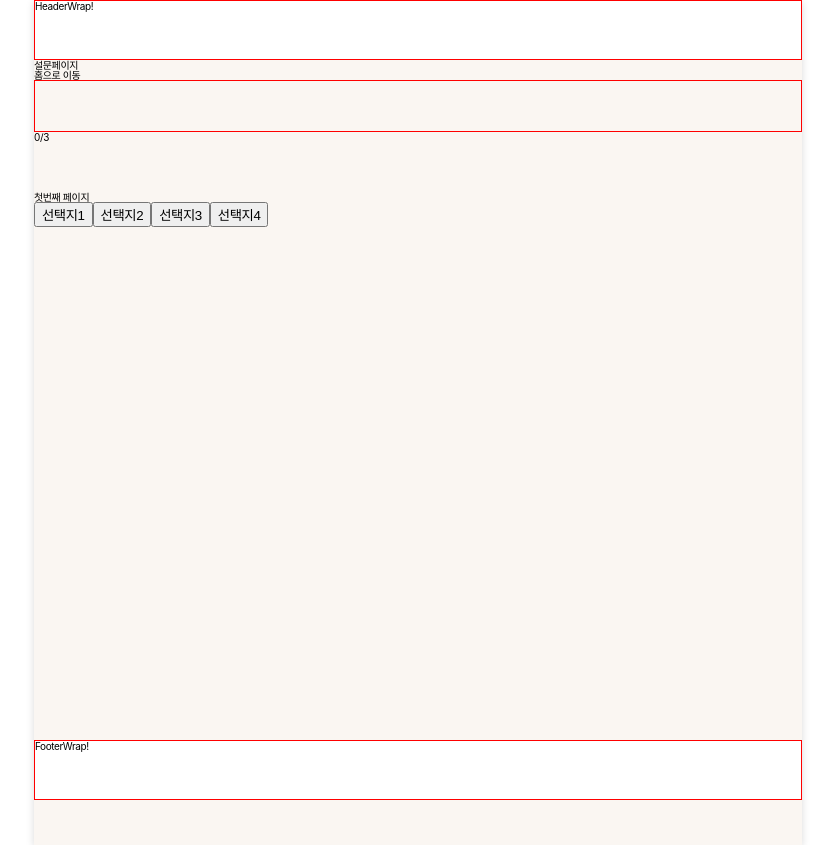
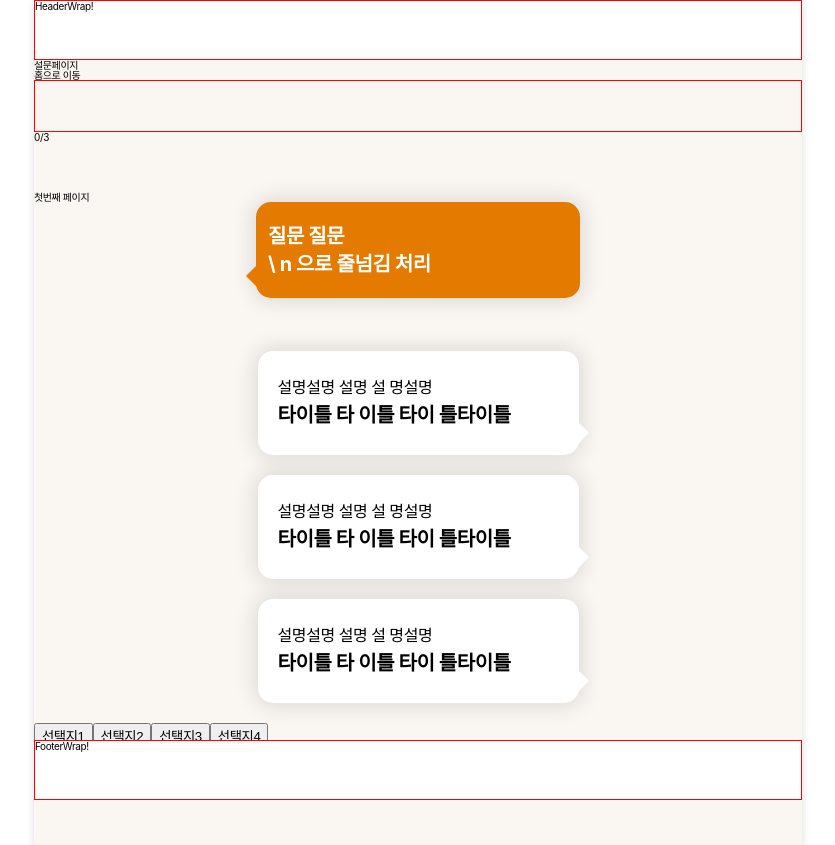
Before and after one commit to jejuEdu/jenfra-web, a Next.js app: page /survey in a window 1280 px wide. Shown: the top 845 px of the page, without its empty margins (222-1057 px from the left). Built offline with nearby package versions, Linux system fonts and the light colour scheme.

Commit message:
feat: add survey items(QuestionBox, AnswerBox)

```diff
--- a/components/carousel/first/index.js
+++ b/components/carousel/first/index.js
@@ -1,9 +1,15 @@
+import AnswerBox from '../../common/AnswerBox';
+import QuestionBox from '../../common/QuestionBox';
 import { Wrapper } from './style';
 
 function First({ next }) {
   return (
     <Wrapper>
       <h1>첫번째 페이지</h1>
+      <QuestionBox question="질문 질문 \n \ n 으로 줄넘김 처리" />
+      <AnswerBox subject="타이틀 타 이틀 타이 틀타이틀" desc="설명설명 설명 설 명설명" />
+      <AnswerBox subject="타이틀 타 이틀 타이 틀타이틀" desc="설명설명 설명 설 명설명" />
+      <AnswerBox subject="타이틀 타 이틀 타이 틀타이틀" desc="설명설명 설명 설 명설명" />
       <button onClick={next}>선택지1</button>
       <button onClick={next}>선택지2</button>
       <button onClick={next}>선택지3</button>
--- /dev/null
+++ b/components/common/AnswerBox/index.js
@@ -0,0 +1,31 @@
+import * as S from './style';
+
+const AnswerBox = ({ img, subject, desc }) => {
+  let subjectValue = subject.split('\\n');
+  let descValue = desc?.split('\\n');
+
+  return (
+    <S.Container>
+      <S.AnswerBox>
+        <div>{img && <img src={img} alt="" />}</div>
+        <div>
+          {desc &&
+            descValue.map((item) => (
+              <S.AnswerDesc>
+                {item}
+                <br />
+              </S.AnswerDesc>
+            ))}
+          {subjectValue.map((item) => (
+            <S.AnswerSubject>
+              {item}
+              <br />
+            </S.AnswerSubject>
+          ))}
+        </div>
+      </S.AnswerBox>
+    </S.Container>
+  );
+};
+
+export default AnswerBox;
--- /dev/null
+++ b/components/common/AnswerBox/style.js
@@ -0,0 +1,70 @@
+import styled from 'styled-components';
+import { COLORS } from '../../../constant/colors';
+
+export const Container = styled.div`
+  display: flex;
+  justify-content: center;
+  margin-bottom: 2rem;
+
+  &:last-child {
+    margin-bottom: 0;
+  }
+`;
+
+export const AnswerBox = styled.h1`
+  width: 100%;
+  max-width: 32.1rem;
+  padding: 2.4rem 2rem;
+  background: #fff;
+  border-radius: 1.5rem;
+  position: relative;
+  display: flex;
+  align-items: center;
+  justify-content: flex-start;
+  box-shadow: 0px 0px 2rem 0.5rem rgba(0, 0, 0, 0.1);
+  cursor: pointer;
+
+  &:after {
+    border-left: 1.2rem solid transparent;
+    border-right: 1.2rem solid transparent;
+    border-bottom: 1.2rem solid #fff;
+    content: '';
+    position: absolute;
+    bottom: 1.6rem;
+    right: -1.6rem;
+    transform: rotate(90deg);
+  }
+
+  img {
+    width: 10rem;
+    height: 10rem;
+    margin-right: 1.2rem;
+  }
+
+  &:hover {
+    background: ${COLORS.point};
+    h2,
+    h4 {
+      color: #fff;
+    }
+    &:after {
+      border-bottom: 1.2rem solid ${COLORS.point};
+    }
+  }
+`;
+
+export const AnswerSubject = styled.h2`
+  font-weight: 700;
+  font-size: 2rem;
+  line-height: 3.1rem;
+  color: #000;
+  word-break: keep-all;
+`;
+
+export const AnswerDesc = styled.h4`
+  font-weight: 500;
+  font-size: 1.6rem;
+  line-height: 2.5rem;
+  color: #000;
+  word-break: keep-all;
+`;
--- /dev/null
+++ b/components/common/QuestionBox/index.js
@@ -0,0 +1,20 @@
+import * as S from './style';
+
+const QuestionBox = ({ question }) => {
+  let questionValue = question.split('\\n');
+
+  return (
+    <S.Container>
+      <S.QuestionBox>
+        {questionValue.map((item) => (
+          <p>
+            {item}
+            <br />
+          </p>
+        ))}
+      </S.QuestionBox>
+    </S.Container>
+  );
+};
+
+export default QuestionBox;
--- /dev/null
+++ b/components/common/QuestionBox/style.js
@@ -0,0 +1,33 @@
+import styled from 'styled-components';
+import { COLORS } from '../../../constant/colors';
+
+export const Container = styled.div`
+  display: flex;
+  justify-content: center;
+  margin-bottom: 5.3rem;
+`;
+export const QuestionBox = styled.h1`
+  width: 100%;
+  max-width: 32.4rem;
+  padding: 2rem 1.2rem;
+  background: ${COLORS.point};
+  border-radius: 1.5rem;
+  font-weight: 700;
+  font-size: 2rem;
+  line-height: 141%;
+  color: #ffffff;
+  position: relative;
+  word-break: keep-all;
+  box-shadow: 0px 0px 2rem 0.5rem rgba(0, 0, 0, 0.1);
+
+  &:after {
+    border-left: 1.2rem solid transparent;
+    border-right: 1.2rem solid transparent;
+    border-bottom: 1.2rem solid ${COLORS.point};
+    content: '';
+    position: absolute;
+    bottom: 1.6rem;
+    left: -1.6rem;
+    transform: rotate(-90deg);
+  }
+`;
```
Also changed, not shown: 2 other files (tests, documents, lock files or other folders).
